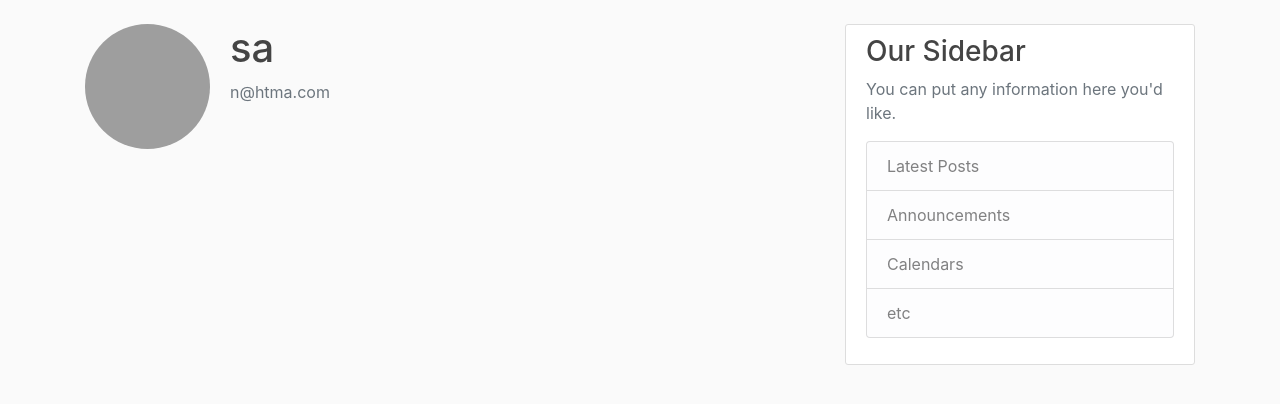
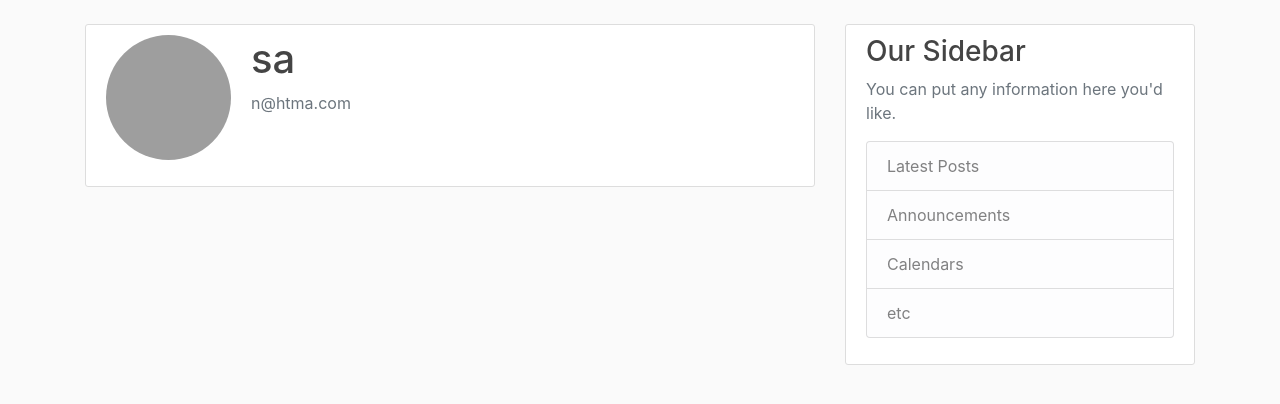
Before and after one commit to sanpj2292/Flask-Blog, a Flask app: page /account in a window 1280 px wide. Shown: the part 56-460 px from the top of the page. Run offline with Flask 2, Linux system fonts and the light colour scheme; a user stored in the database is signed in; some libraries are stand-ins or nearby versions; grey boxes are pictures that could not be loaded.

Commit message:
refs #15 Correction in css classname in account html

```diff
--- a/flaskblog/templates/account.html
+++ b/flaskblog/templates/account.html
@@ -1,7 +1,7 @@
 {% extends "layout.html" %}
 
 {% block content %}
-    <div class="content-selection">
+    <div class="content-section">
         <div class="media">
             <img class="rounded-circle account-img" src="{{ image_file }}" >
             <div class="media-body">
```
